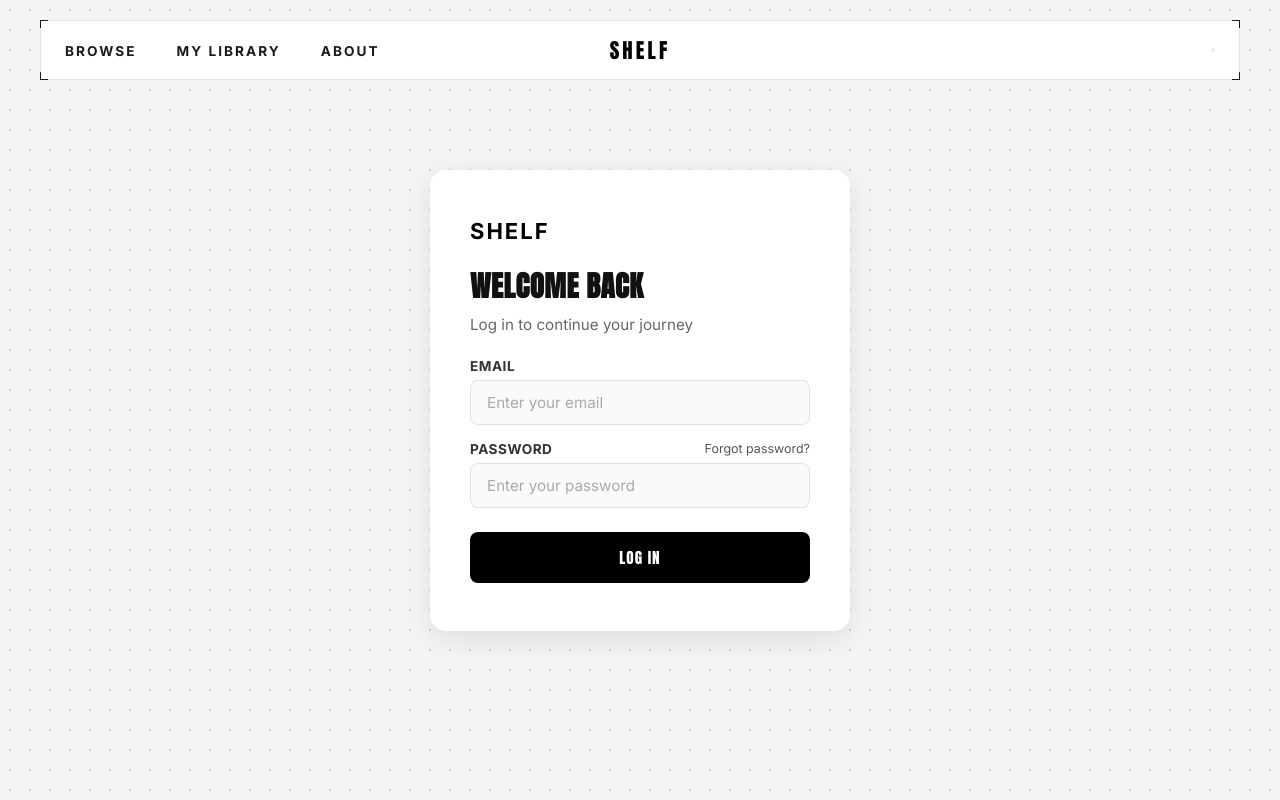
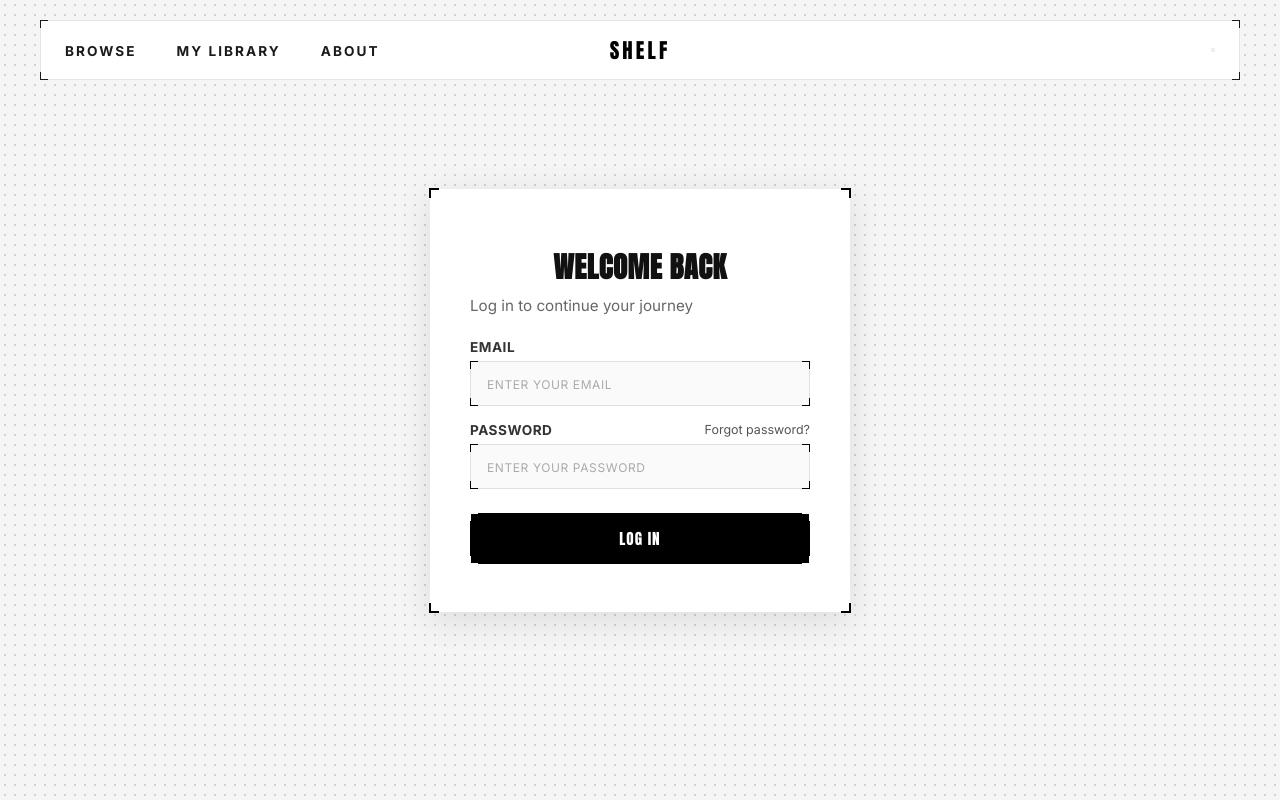
Before and after one commit to siru01/e-book, a React (Vite) app in the folder library_frontend/: page /login in a window 1280 px wide. Built offline with nearby package versions, Linux system fonts and the light colour scheme; a web font is replaced by a local one.

Commit message:
gradient change

```diff
--- a/library_frontend/src/pages/Login.css
+++ b/library_frontend/src/pages/Login.css
@@ -5,15 +5,16 @@
   align-items: center;
   justify-content: center;
   background-color: #f5f5f5;
-  background-image: radial-gradient(#d1d1d1 1px, transparent 1px);
-  background-size: 20px 20px;
+  background-image: radial-gradient(#d1d1d1 1.2px, transparent 1px);
+  background-size: 10px 10px;
   font-family: 'Inter', sans-serif;
 }
 
 /* ── Card ── */
 .login-card {
+  position: relative;
   background: #ffffff;
-  border-radius: 16px;
+  border-radius: 0px !important;
   padding: 48px 40px;
   width: 100%;
   max-width: 420px;
@@ -21,16 +22,41 @@
   display: flex;
   flex-direction: column;
   gap: 8px;
+
+  --corner-c: #000000;
+  --corner-t: 2px;
+  --corner-s: 10px;
 }
 
-/* ── Logo ── */
-.login-card .logo {
-  font-size: 22px;
-  font-weight: 700;
-  letter-spacing: 2px;
-  color: #000;
-  margin-bottom: 4px;
+/* Technical Corner Details for Card */
+.login-card::before, .login-card::after {
+  content: '';
+  position: absolute;
+  inset: -1px;
+  pointer-events: none;
+  z-index: 10;
 }
+
+.login-card::before {
+  background:
+    linear-gradient(to right, var(--corner-c) var(--corner-t), transparent 0) 0 0,
+    linear-gradient(to bottom, var(--corner-c) var(--corner-t), transparent 0) 0 0,
+    linear-gradient(to left, var(--corner-c) var(--corner-t), transparent 0) 100% 0,
+    linear-gradient(to bottom, var(--corner-c) var(--corner-t), transparent 0) 100% 0;
+  background-repeat: no-repeat;
+  background-size: var(--corner-s) var(--corner-s);
+}
+
+.login-card::after {
+  background:
+    linear-gradient(to right, var(--corner-c) var(--corner-t), transparent 0) 0 100%,
+    linear-gradient(to top, var(--corner-c) var(--corner-t), transparent 0) 0 100%,
+    linear-gradient(to left, var(--corner-c) var(--corner-t), transparent 0) 100% 100%,
+    linear-gradient(to top, var(--corner-c) var(--corner-t), transparent 0) 100% 100%;
+  background-repeat: no-repeat;
+  background-size: var(--corner-s) var(--corner-s);
+}
+
 
 /* ── Headings ── */
 .login-card h2 {
@@ -38,6 +64,7 @@
   font-weight: 700;
   color: #111;
   margin-top: 8px;
+  text-align: center;
 }
 
 .login-card .subtitle {
@@ -55,24 +82,53 @@
   margin-bottom: 16px;
 }
 
-.input-group label {
-  font-family: 'Inter', sans-serif;
-  font-size: 0.85rem;
-  font-weight: 600;
-  color: #333;
-  text-transform: uppercase;
-  letter-spacing: 0.5px;
+.input-wrapper {
+  position: relative;
+  width: 100%;
+  --ic-c: #000000;
+  --ic-t: 1px;
+  --ic-s: 8px;
 }
 
-.input-group input {
+/* Corner marks for individual inputs */
+.input-wrapper::before, .input-wrapper::after {
+  content: '';
+  position: absolute;
+  inset: 0;
+  pointer-events: none;
+  z-index: 5;
+}
+
+.input-wrapper::before {
+  background:
+    linear-gradient(to right, var(--ic-c) var(--ic-t), transparent 0) 0 0,
+    linear-gradient(to bottom, var(--ic-c) var(--ic-t), transparent 0) 0 0,
+    linear-gradient(to left, var(--ic-c) var(--ic-t), transparent 0) 100% 0,
+    linear-gradient(to bottom, var(--ic-c) var(--ic-t), transparent 0) 100% 0;
+  background-repeat: no-repeat;
+  background-size: var(--ic-s) var(--ic-s);
+}
+
+.input-wrapper::after {
+  background:
+    linear-gradient(to right, var(--ic-c) var(--ic-t), transparent 0) 0 100%,
+    linear-gradient(to top, var(--ic-c) var(--ic-t), transparent 0) 0 100%,
+    linear-gradient(to left, var(--ic-c) var(--ic-t), transparent 0) 100% 100%,
+    linear-gradient(to top, var(--ic-c) var(--ic-t), transparent 0) 100% 100%;
+  background-repeat: no-repeat;
+  background-size: var(--ic-s) var(--ic-s);
+}
+
+.input-wrapper input {
+  width: 100%;
   padding: 12px 16px;
-  border: 1.5px solid #e0e0e0;
-  border-radius: 8px;
+  border: 1px solid #eee;
+  border-radius: 0px !important;
   font-size: 0.95rem;
   font-family: 'Inter', sans-serif;
   color: #111;
   background: #fafafa;
-  transition: border-color 0.2s, box-shadow 0.2s;
+  transition: all 0.2s;
   outline: none;
 }
 
@@ -84,16 +140,21 @@
 
 .input-group input::placeholder {
   color: #aaa;
+  text-transform: uppercase;
+  font-size: 0.75rem;
+  letter-spacing: 0.05em;
+  font-weight: 500;
 }
 
 /* ── Submit Button ── */
 .btn-black {
+  position: relative;
   width: 100%;
   padding: 14px;
   background-color: #000;
   color: #fff;
   border: none;
-  border-radius: 8px;
+  border-radius: 0px !important;
   font-size: 0.95rem;
   font-weight: 700;
   letter-spacing: 1px;
@@ -101,6 +162,39 @@
   transition: background-color 0.2s, transform 0.1s;
   margin-top: 8px;
   font-family: 'Inter', sans-serif;
+
+  --btn-corner: #ffffff;
+  --btn-s: 8px;
+  --btn-t: 1.5px;
+}
+
+/* Inverted Corner Marks for Black Button */
+.btn-black::before, .btn-black::after {
+  content: '';
+  position: absolute;
+  inset: 0;
+  pointer-events: none;
+  z-index: 10;
+}
+
+.btn-black::before {
+  background:
+    linear-gradient(to right, var(--btn-corner) var(--btn-t), transparent 0) 0 0,
+    linear-gradient(to bottom, var(--btn-corner) var(--btn-t), transparent 0) 0 0,
+    linear-gradient(to left, var(--btn-corner) var(--btn-t), transparent 0) 100% 0,
+    linear-gradient(to bottom, var(--btn-corner) var(--btn-t), transparent 0) 100% 0;
+  background-repeat: no-repeat;
+  background-size: var(--btn-s) var(--btn-s);
+}
+
+.btn-black::after {
+  background:
+    linear-gradient(to right, var(--btn-corner) var(--btn-t), transparent 0) 0 100%,
+    linear-gradient(to top, var(--btn-corner) var(--btn-t), transparent 0) 0 100%,
+    linear-gradient(to left, var(--btn-corner) var(--btn-t), transparent 0) 100% 100%,
+    linear-gradient(to top, var(--btn-corner) var(--btn-t), transparent 0) 100% 100%;
+  background-repeat: no-repeat;
+  background-size: var(--btn-s) var(--btn-s);
 }
 
 .btn-black:hover:not(:disabled) {
--- a/library_frontend/src/pages/Login.jsx
+++ b/library_frontend/src/pages/Login.jsx
@@ -29,20 +29,21 @@ const Login = () => {
   return (
     <div className="login-container">
       <div className="login-card">
-        <div className="logo" onClick={() => navigate('/')} style={{ cursor: 'pointer' }}>SHELF</div>
         <h2>Welcome Back</h2>
         <p className="subtitle">Log in to continue your journey</p>
 
         <form onSubmit={handleSubmit}>
           <div className="input-group">
             <label>Email</label>
+            <div className="input-wrapper">
               <input
                 type="email"
                 value={email}
                 onChange={(e) => setEmail(e.target.value)}
-              placeholder="Enter your email"
+                placeholder="ENTER YOUR EMAIL"
                 required
               />
+            </div>
           </div>
 
           <div className="input-group">
@@ -53,13 +54,15 @@ const Login = () => {
                 Forgot password?
               </Link>
             </label>
+            <div className="input-wrapper">
               <input
                 type="password"
                 value={password}
                 onChange={(e) => setPassword(e.target.value)}
-              placeholder="Enter your password"
+                placeholder="ENTER YOUR PASSWORD"
                 required
               />
+            </div>
           </div>
 
           {error && <p style={{ color: 'red', marginBottom: '16px', fontSize: '0.9rem', textAlign: 'center' }}>{error}</p>}
```
Lines whose indentation alone changed are shown as unchanged.
